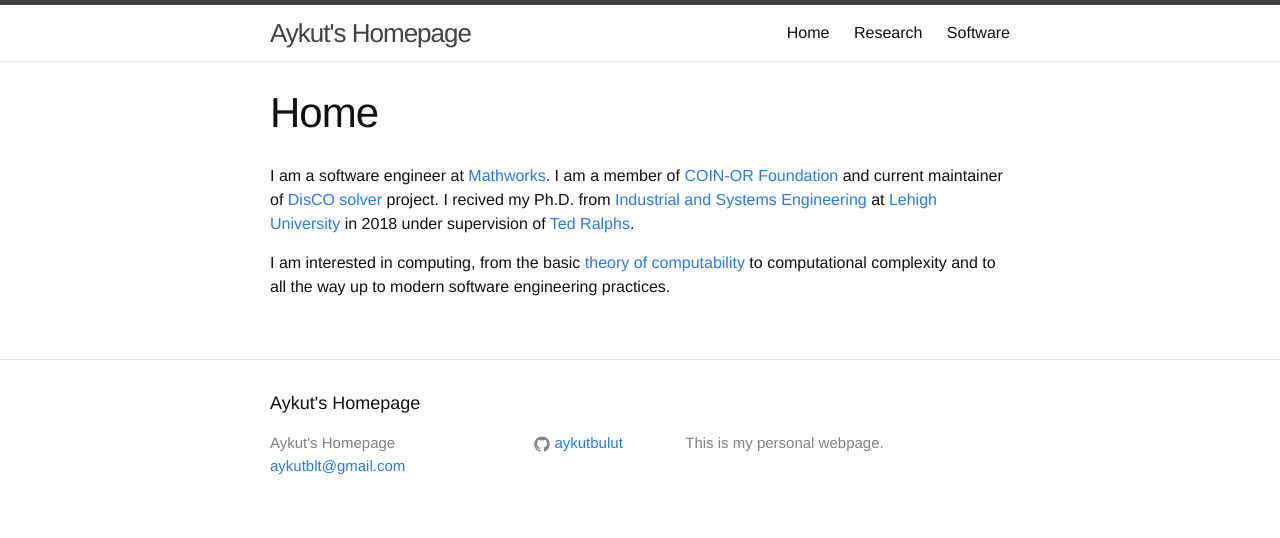
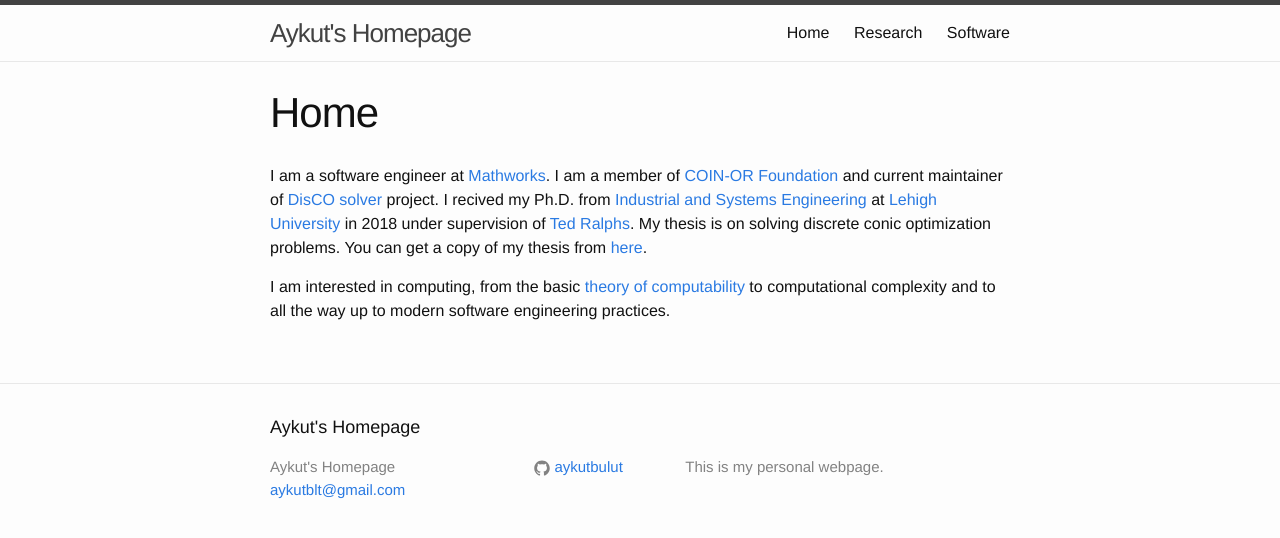
Before and after one commit to aykutbulut/aykutbulut.github.io, a Jekyll site: the page built from index.md, in a window 1280 px wide. Shown: the top 538 px of the page. Built offline with Jekyll 4.4.1, drawn with Linux system fonts in a browser that asks for light colours.

Commit message:
Add link to thesis.

```diff
--- a/index.md
+++ b/index.md
@@ -4,12 +4,13 @@ title: Home
 permalink: /
 ---
 
-I am a software engineer at [Mathworks][mathworks]. I am a
-member of [COIN-OR Foundation][coin-or-mainpage] and current
-maintainer of [DisCO solver][disco-git] project. I recived my Ph.D. from
-[Industrial and Systems Engineering][ise-lehigh] at
-[Lehigh University][lehigh] in 2018 under supervision of
-[Ted Ralphs][ted-mainpage].
+I am a software engineer at [Mathworks][mathworks]. I am a member of [COIN-OR
+Foundation][coin-or-mainpage] and current maintainer of [DisCO
+solver][disco-git] project. I recived my Ph.D. from [Industrial and Systems
+Engineering][ise-lehigh] at [Lehigh University][lehigh] in 2018 under
+supervision of [Ted Ralphs][ted-mainpage]. My thesis is on solving discrete
+conic optimization problems. You can get a copy of my thesis from
+[here][phd-thesis].
 
 I am interested in computing, from the basic
 [theory of computability][comp-theory] to computational complexity and to all
@@ -26,3 +27,4 @@ the way up to modern software engineering practices.
 [disco-git]: https://github.com/coin-or/DisCO
 [ise-lehigh]: https://ise.lehigh.edu/
 [coral-mainpage]: http://coral.ise.lehigh.edu/
+[phd-thesis]: https://preserve.lehigh.edu/etd/2981/
```
Also changed, not shown: 2 other files.
